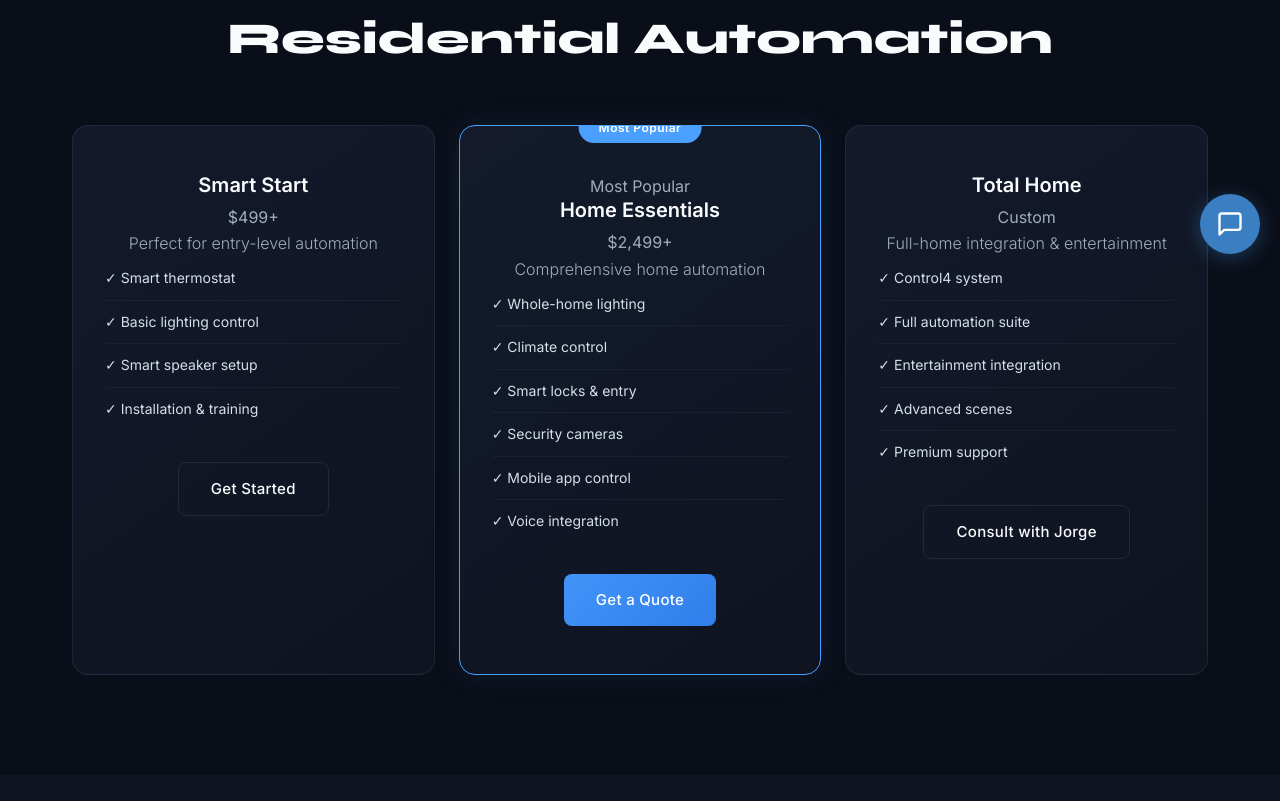
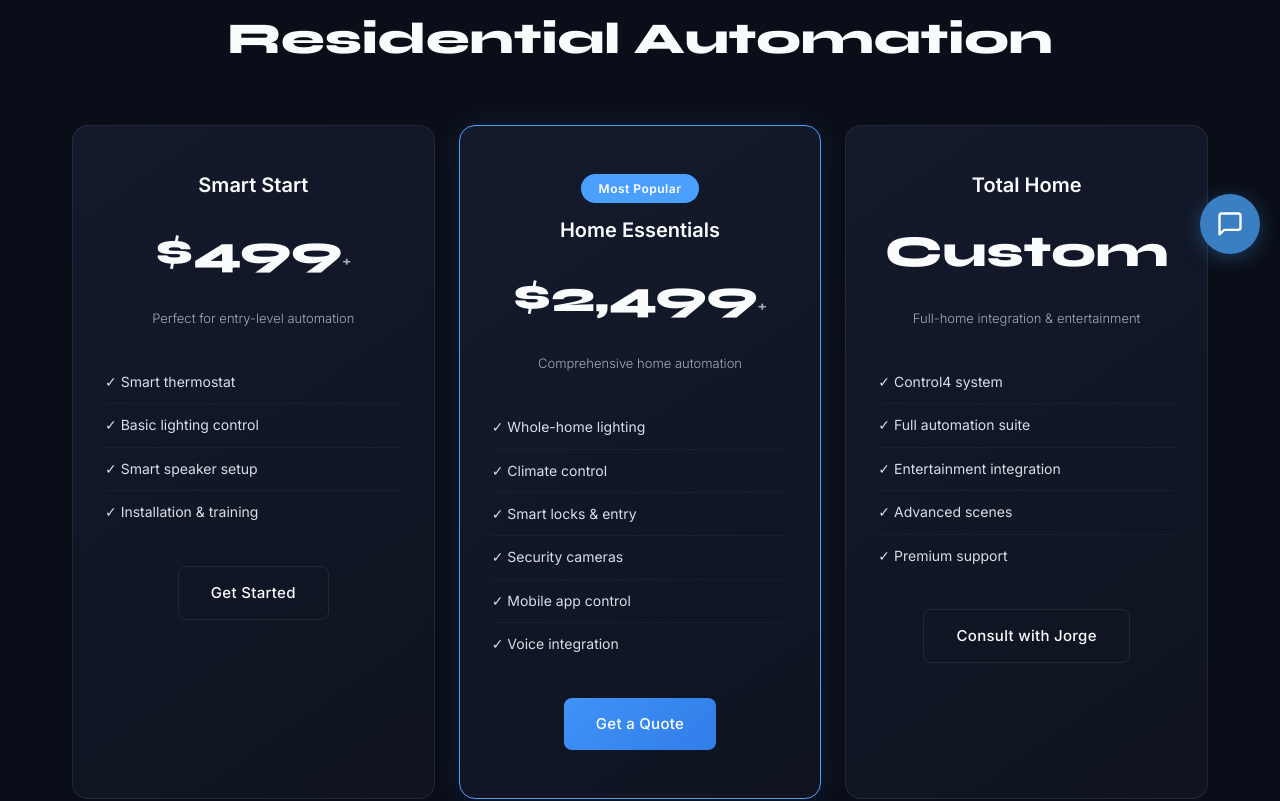
Before and after one commit to Allthingsautomated/All-Things-Automated-Website-, a Next.js app: page /pricing in a window 1280 px wide. Shown: the part 526-1327 px from the top of the page. Built offline with nearby package versions, Linux system fonts and the light colour scheme.

Commit message:
Fix pricing card badge clipping and CSS class mismatches - Replace ::before badge (clipped by overflow:hidden) with .pricing-badge styles - Add pricing-price and pricing-description CSS aliases - Badges now show correctly for all sections (Most Popular, Recommended, etc)

```diff
--- a/app/globals.css
+++ b/app/globals.css
@@ -1679,18 +1679,19 @@ textarea {
 }
 
 .pricing-card.featured::before {
-  content: 'Most Popular';
-  position: absolute;
-  top: -14px;
-  left: 50%;
-  transform: translateX(-50%);
+  content: none;
+}
+
+.pricing-badge {
+  display: inline-block;
   background: var(--color-primary);
   color: white;
-  padding: 6px 20px;
+  padding: 5px 18px;
   border-radius: 100px;
   font-size: 12px;
   font-weight: var(--fw-600);
   letter-spacing: 0.5px;
+  margin-bottom: 16px;
 }
 
 .pricing-card:hover {
@@ -1710,7 +1711,8 @@ textarea {
   margin-bottom: 8px;
 }
 
-.pricing-card .price {
+.pricing-card .price,
+.pricing-card .pricing-price {
   font-family: var(--font-heading);
   font-size: 44px;
   font-weight: var(--fw-800);
@@ -1718,13 +1720,15 @@ textarea {
   margin: 20px 0;
 }
 
-.pricing-card .price span {
+.pricing-card .price span,
+.pricing-card .pricing-price span {
   font-size: 16px;
   font-weight: var(--fw-400);
   color: var(--color-text);
 }
 
-.pricing-card .price-note {
+.pricing-card .price-note,
+.pricing-card .pricing-description {
   font-size: 13px;
   color: var(--color-text);
   margin-bottom: 32px;
```
